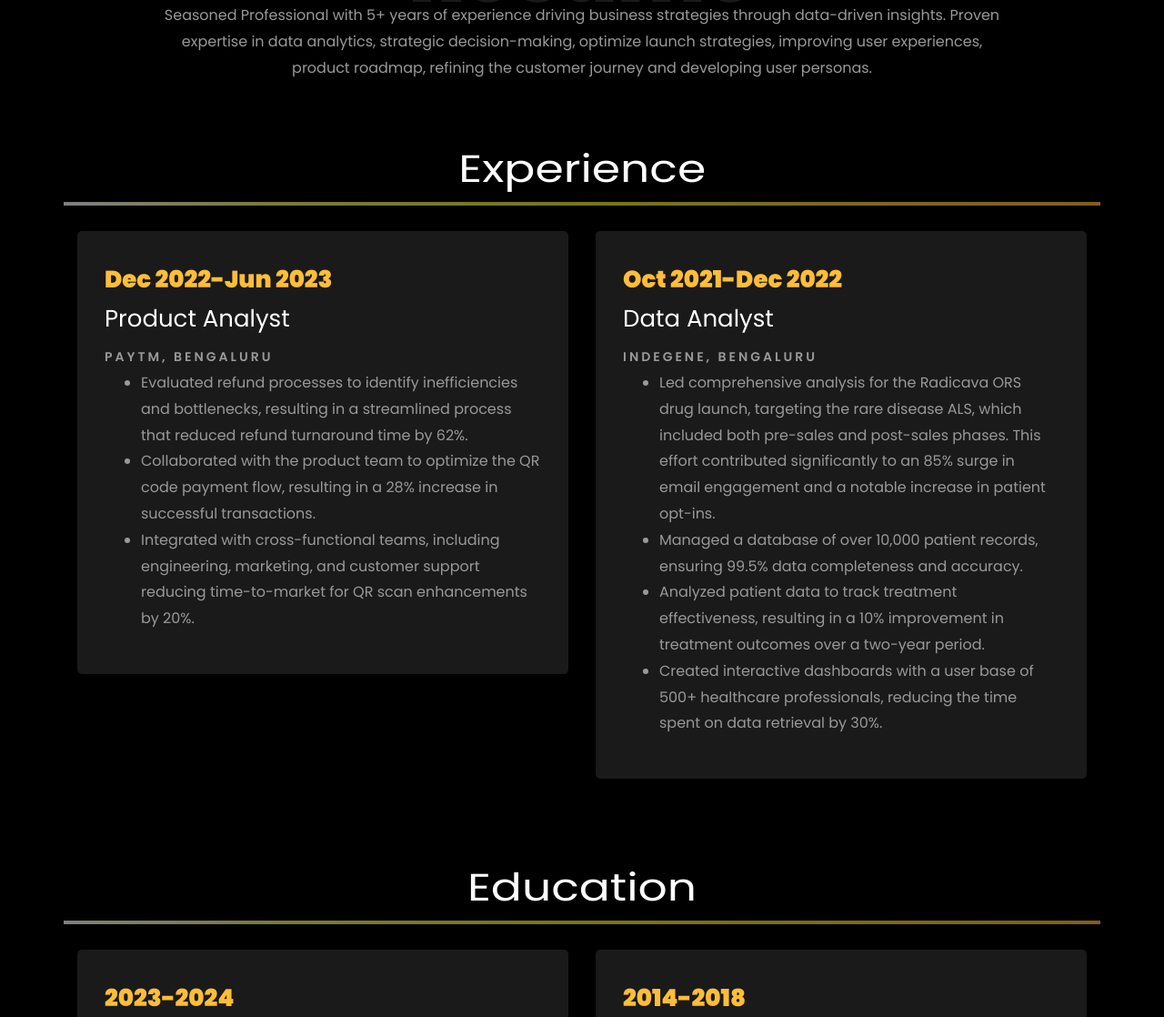
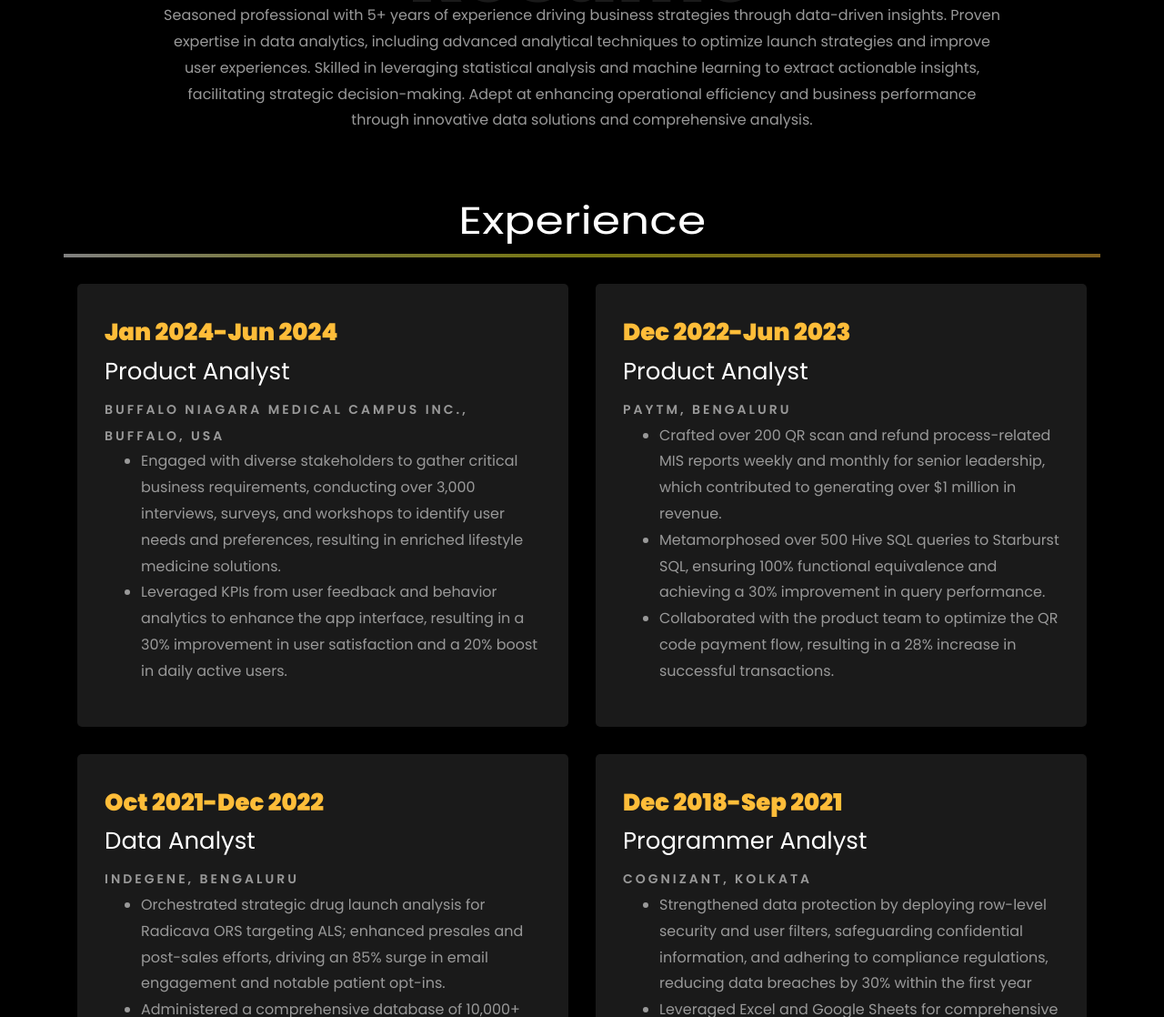
Before and after one commit to subhron/subham.github.io, a plain HTML site: page index.html in a window 1280 px wide. Shown: the part 1910-3028 px from the top of the page at 91% size. Drawn offline with Linux system fonts and the light colour scheme; files whose address does not match are found by name.

Commit message:
Add files via upload

```diff
--- a/index.html
+++ b/index.html
@@ -233,7 +233,7 @@
 										<p><span class="title-s">Name: </span> <span>Subham Chowdhury</span></p>
 										<p><span class="title-s">Job Role: </span> <span>Product Analyst</span></p>
 										<p><span class="title-s">Experience: </span> <span>5 Years</span></p>
-										<p><span class="title-s">Address: </span> <span>Buffalo, United States</span></p>
+										<p><span class="title-s">Address: </span> <span>Edison, New Jersey</span></p>
 									  </div>
 									</div>
 								  </div>
@@ -294,12 +294,12 @@
 									<li class="d-flex"><span>Profile:</span> <span>Data Analytics</span></li>
 									<li class="d-flex"><span>Domain:</span> <span>Healthcare, Insurance, Fintech &amp; E-Commerce</span></li>
 									<li class="d-flex"><span>Education:</span> <span>Master of Science</span></li>
-									<li class="d-flex"><span>BI Tools:</span> <span>Tableau, Microsoft Power BI &amp; Looker</span></li>
-									<li class="d-flex"><span>Languages:</span> <span>Python, SQL, R</span></li>
-									<li class="d-flex"><span>Databases:</span> <span>Oracle, SQL Server, Salesforce &amp; MongoDB</span></li>
-									<li class="d-flex"><span>ETL Tools:</span> <span>Informatica Powercenter, Talend, Alteryx</span></li>
-									<li class="d-flex"><span>Other Skills:</span> <span>Excel, Google Analytics, AWS &amp; SEO</span></li>
-									<li class="d-flex"><span>Interests:</span> <span>Traveling, Cooking, Photography</span></li>
+									<li class="d-flex"><span>BI Tools:</span> <span>Tableau, Microsoft Power BI , Qlikview, SAS, SSRS &amp; Looker</span></li>
+									<li class="d-flex"><span>Languages:</span> <span>Python, SQL, R, Spark, Pandas, Numpy, Scikit-learn</span></li>
+									<li class="d-flex"><span>Databases:</span> <span>Oracle, SQL Server, Salesforce, Hive, Starburst &amp; MongoDB</span></li>
+									<li class="d-flex"><span>ETL Tools:</span> <span>Informatica Powercenter, Talend, Alteryx &amp; SSIS</span></li>
+									<li class="d-flex"><span>Other Skills:</span> <span>Excel, Google Analytics, AWS, Azure, A/B Testing &amp; Agile</span></li>
+									<li class="d-flex"><span>Interests:</span> <span>Traveling, Cooking, Photography &amp;  Reading Novels</span></li>
 
 								</ul>
 							</div>
@@ -330,7 +330,7 @@
           <div class="col-md-10 heading-section text-center ftco-animate">
           	<h1 class="big big-2">Resume</h1>
             <h2 class="mb-4">Resume</h2>
-            <p>Seasoned Professional with 5+ years of experience driving business strategies through data-driven insights. Proven expertise in data analytics, strategic decision-making, optimize launch strategies, improving user experiences, product roadmap, refining the customer journey and developing user personas.</p>
+            <p>Seasoned professional with 5+ years of experience driving business strategies through data-driven insights. Proven expertise in data analytics, including advanced analytical techniques to optimize launch strategies and improve user experiences. Skilled in leveraging statistical analysis and machine learning to extract actionable insights, facilitating strategic decision-making. Adept at enhancing operational efficiency and business performance through innovative data solutions and comprehensive analysis.</p>
           </div>
         </div>
 
@@ -341,16 +341,48 @@
 		<br>
 
 		<div class="row">
+			<div class="col-md-6">
+				<div class="resume-wrap ftco-animate">
+					<span class="date">Jan 2024-Jun 2024</span>
+					<h2>Product Analyst</h2>
+					<span class="position">Buffalo Niagara Medical Campus Inc., Buffalo, USA</span>
+					<!--  <p class="mt-4">iQuanti is a data-driven digital marketing analytics and solutions company, helps top 100 global brands. -->
+						<ul>
+							<li>Engaged with diverse stakeholders to gather critical business requirements, conducting over 3,000 interviews, surveys, and workshops to identify user needs and preferences, resulting in enriched lifestyle medicine solutions.</li>
+							<li>Leveraged KPIs from user feedback and behavior analytics to enhance the app interface, resulting in a 30% improvement in user satisfaction and a 20% boost in daily active users.</li>
+						</ul>
+					</p>
+				</div>
+
+			</div>
+
+			<div class="col-md-6">
+				<div class="resume-wrap ftco-animate">
+					<span class="date">Dec 2022-Jun 2023</span>
+					<h2>Product Analyst</h2>
+					<span class="position">Paytm, Bengaluru</span>
+					<!--  <p class="mt-4">iQuanti is a data-driven digital marketing analytics and solutions company, helps top 100 global brands. -->
+						<ul>
+							<li>Crafted over 200 QR scan and refund process-related MIS reports weekly and monthly for senior leadership, which contributed to generating over $1 million in revenue.</li>
+							<li>Metamorphosed over 500 Hive SQL queries to Starburst SQL, ensuring 100% functional equivalence and achieving a 30% improvement in query performance.</li>
+							<li>Collaborated with the product team to optimize the QR code payment flow, resulting in a 28% increase in successful transactions.</li>
+						</ul>
+					</p>
+				</div>
+
+			</div>
 				<div class="col-md-6">
 					<div class="resume-wrap ftco-animate">
-						<span class="date">Dec 2022-Jun 2023</span>
-						<h2>Product Analyst</h2>
-						<span class="position">Paytm, Bengaluru</span>
+						<span class="date">Oct 2021-Dec 2022</span>
+						<h2>Data Analyst</h2>
+						<span class="position">Indegene, Bengaluru</span>
 						<!-- <p class="mt-4">Merkle, a leading CXM and media company with over 10K+ professionals globally. It's a part of Dentsu International. -->
 							<ul>
-								<li>Evaluated refund processes to identify inefficiencies and bottlenecks, resulting in a streamlined process that reduced refund turnaround time by 62%.</li>
-								<li>Collaborated with the product team to optimize the QR code payment flow, resulting in a 28% increase in successful transactions.</li>
-								<li>Integrated with cross-functional teams, including engineering, marketing, and customer support reducing time-to-market for QR scan enhancements by 20%.</li>
+								<li>Orchestrated strategic drug launch analysis for Radicava ORS targeting ALS; enhanced presales and post-sales efforts, driving an 85% surge in email engagement and notable patient opt-ins.</li>
+								<li>Administered a comprehensive database of 10,000+ patient records, maintaining 99.5% data accuracy and completeness, which contributed to more reliable patient information and augmented healthcare outcomes.</li>
+								<li>Conducted A/B testing and data analysis to measure the impact of product changes and optimizations, resulting in a 10% increase in conversion rates and a 5% increase in revenue per user.</li>
+								<li>Utilized predictive analytics to forecast customer behavior and tailor marketing strategies, resulting in a 30% increase in customer retention and lifetime value.</li>
+								<li>Implemented advanced performance tuning techniques in interactive dashboards, enhancing data retrieval speed by 35% for over a million healthcare professionals and improving overall user experience.</li>
 							</ul>
 						</p>
 					</div>
@@ -359,15 +391,16 @@
 
 				<div class="col-md-6">
 					<div class="resume-wrap ftco-animate">
-						<span class="date">Oct 2021-Dec 2022</span>
-						<h2>Data Analyst</h2>
-						<span class="position">Indegene, Bengaluru</span>
+						<span class="date">Dec 2018-Sep 2021</span>
+						<h2>Programmer Analyst</h2>
+						<span class="position">Cognizant, Kolkata</span>
 						<!--  <p class="mt-4">iQuanti is a data-driven digital marketing analytics and solutions company, helps top 100 global brands. -->
 							<ul>
-								<li>Led comprehensive analysis for the Radicava ORS drug launch, targeting the rare disease ALS, which included both pre-sales and post-sales phases. This effort contributed significantly to an 85% surge in email engagement and a notable increase in patient opt-ins.</li>
-								<li>Managed a database of over 10,000 patient records, ensuring 99.5% data completeness and accuracy.</li>
-								<li>Analyzed patient data to track treatment effectiveness, resulting in a 10% improvement in treatment outcomes over a two-year period.</li>
-								<li>Created interactive dashboards with a user base of 500+ healthcare professionals, reducing the time spent on data retrieval by 30%.</li>
+								<li>Strengthened data protection by deploying row-level security and user filters, safeguarding confidential information, and adhering to compliance regulations, reducing data breaches by 30% within the first year</li>
+								<li>Leveraged Excel and Google Sheets for comprehensive data analysis using Pivot Tables and VLOOKUP; identified key performance indicators, boosting sales team efficiency by 30% and driving revenue growth.</li>
+								<li>Optimized data pipelines for mapping and transformation workflows, achieving a 15% decrease in integration errors, which improved data consistency and operational effectiveness company wide.</li>
+								<li>Harnessed an advanced Ecommerce analytics tool to track customer behavior; analyzed data and optimized product recommendations, resulting in a 25% increase in average order value and 30% boost in conversion rate.</li>
+								<li>Demonstrated expertise in Agile and Scrum methodologies by leading a cross-functional team of 5 through the DMAIC process, resulting in a 20% reduction in operational costs.</li>
 							</ul>
 						</p>
 					</div>
```
